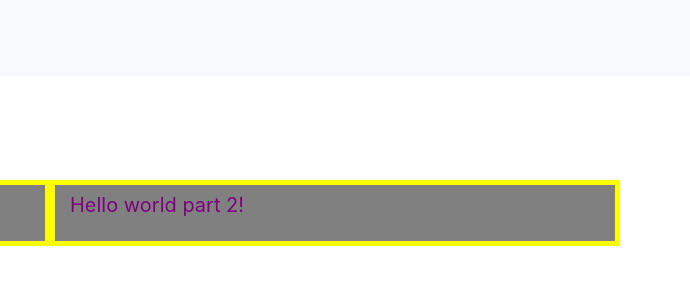
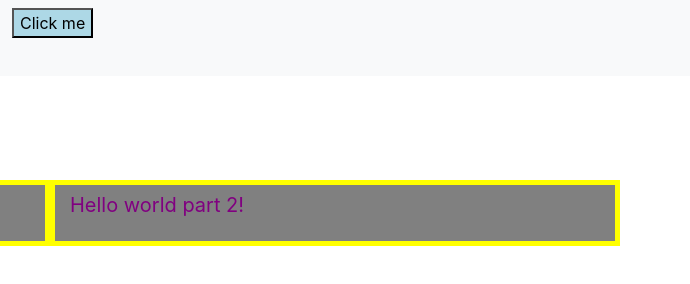
Before and after one commit to rwzhang1/samplewebsite, a plain HTML site: page index.html in a window 1280 px wide. Shown: the full height of the page, 590-1280 px from the left. Drawn offline with Linux system fonts and the light colour scheme.

Commit message:
button link

```diff
--- a/css/core.css
+++ b/css/core.css
@@ -31,3 +31,7 @@
 .hero-image h1 {
     color: white;
 }
+
+.possible-button button {
+    background-color: lightblue;
+}
--- a/index.html
+++ b/index.html
@@ -21,6 +21,9 @@
                         <a class="navbar-brand" href="#">
                             <img src="images/hackreactor.jpg">
                         </a>
+                        <form action="https://admissions.galvanize.com/?src=hackreactor" method="get" target="_blank">
+                                <button type="submit">Click me</button>
+                        </form>
                     </div>
                 </div>
         </div>
```
